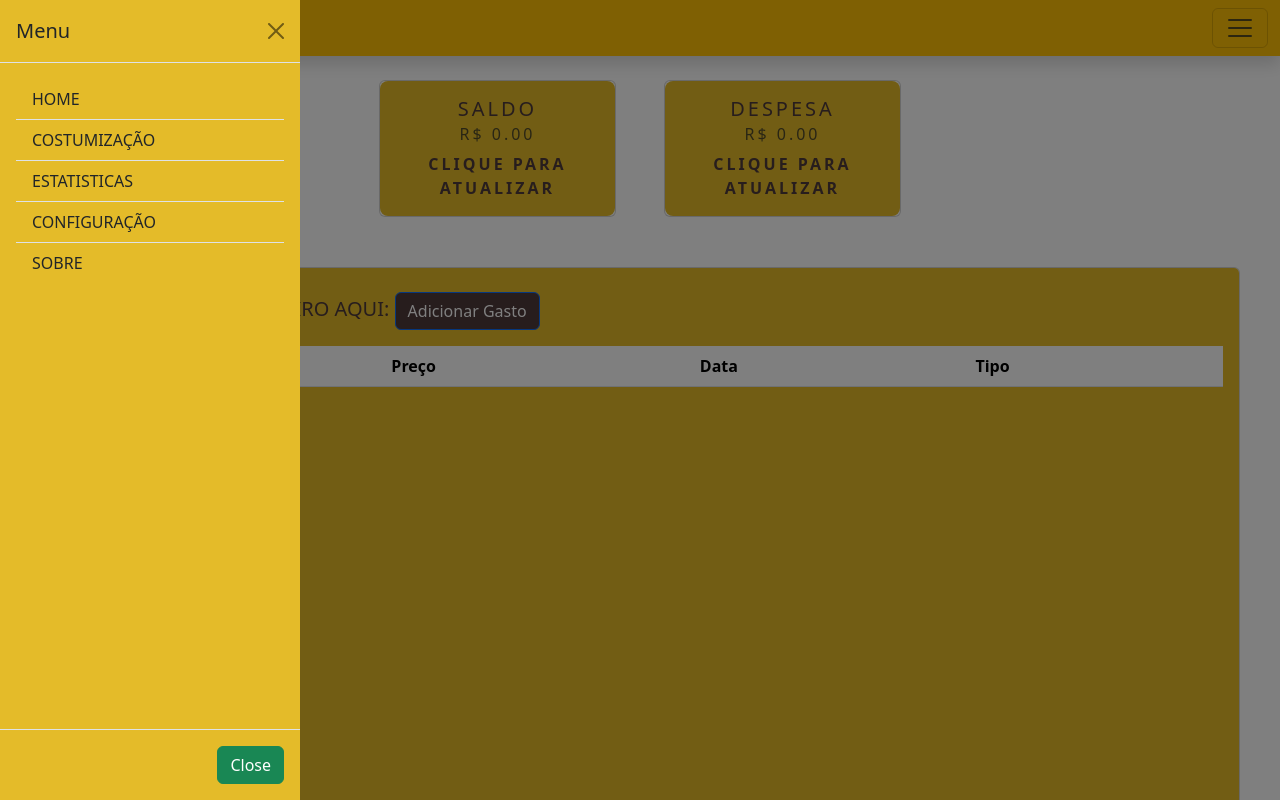
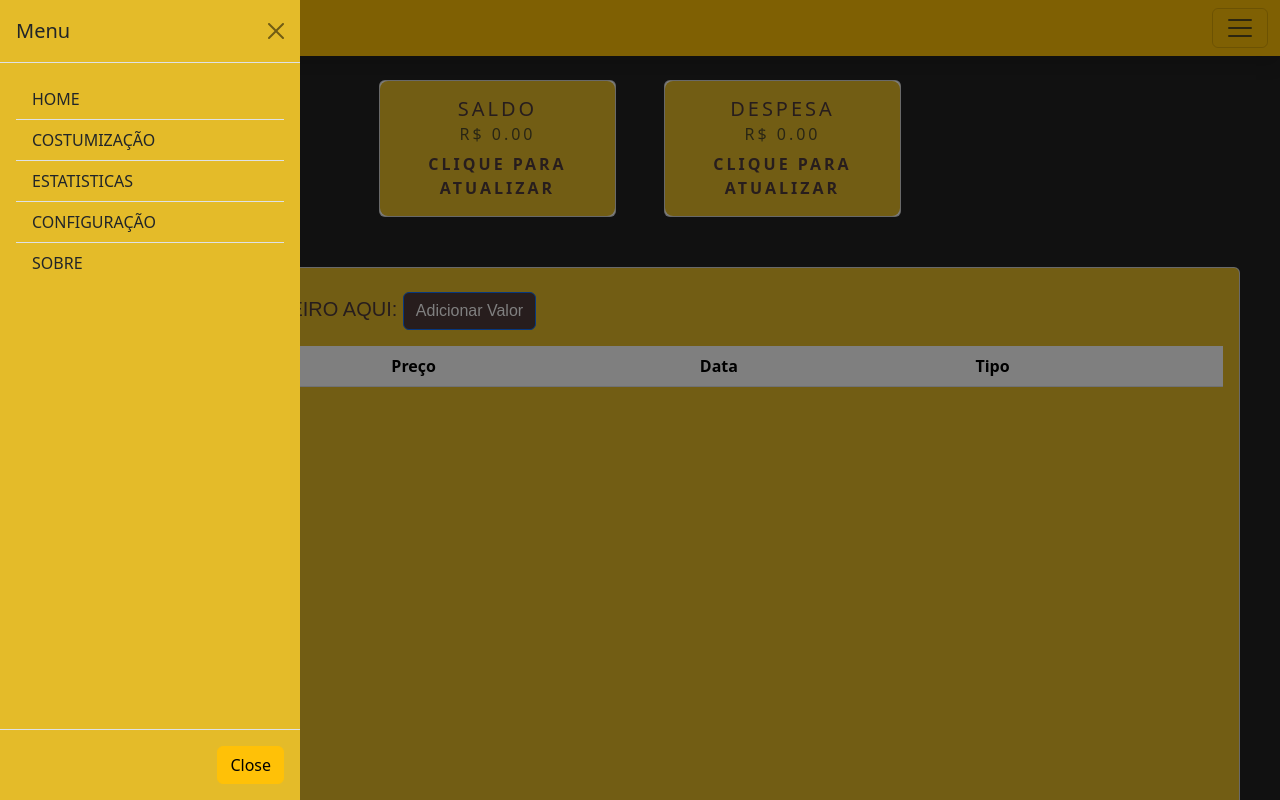
Before and after one commit to kelvis1/Organize-Money-vue, a Vue app: page /home in a window 1280 px wide. Both pictures are taken after a click on the button 1240 px from the left and 28 px from the top of the page. Shown: the top 800 px of the page. Built offline with nearby package versions, Linux system fonts and the light colour scheme.

Commit message:
fiz o component boxcenter iteragir com os cards agora quando a pessoa digitar um gasto/saldo o valor é adicionado em ambos, sendo o boxcenter com mais informações.

```diff
--- a/index.html
+++ b/index.html
@@ -17,7 +17,7 @@
   <style>
 
   body{
-    background: #fff;
+    background: #222;
   }
 
   </style>
--- a/src/components/Boxcenter.vue
+++ b/src/components/Boxcenter.vue
@@ -2,7 +2,9 @@
   <div class="card">
     <div class="card-img"></div>
     <div class="card-img-overlay">
-      <h5 class="card-title mx-auto p-2" style="width: ; fw-bold">ADMINISTRE SEU DINHEIRO AQUI: <button class="btn btn-primary" @click="openModal">Adicionar Gasto</button></h5>
+      <h5 class="card-title mx-auto p-2" style="fw-bold">ADMINISTRE SEU DINHEIRO AQUI:
+        <button class="btn btn-primary" @click="openModal">Adicionar Valor</button>
+      </h5>
 
       <table class="table">
         <thead>
@@ -23,20 +25,18 @@
         </tbody>
       </table>
 
-
-
       <!-- Modal -->
       <div class="modal fade" id="gastoModal" tabindex="-1" aria-labelledby="gastoModalLabel" aria-hidden="true">
-        <div class="modal-dialog modal-lg 800px">
+        <div class="modal-dialog modal-lg">
           <div class="modal-content">
-            <div class="modal-header ">
-              <h5 class="modal-title" id="gastoModalLabel">Adicionar Novo Gasto</h5>
+            <div class="modal-header">
+              <h5 class="modal-title" id="gastoModalLabel">Organize Money</h5>
               <button type="button" class="btn-close" data-bs-dismiss="modal" aria-label="Close"></button>
             </div>
             <div class="modal-body">
               <div class="input-group mb-3">
                 <input v-model="novoGasto.nome" type="text" class="form-control" placeholder="Nome do gasto">
-                <input v-model="novoGasto.preco" type="text" class="form-control" placeholder="Preço">
+                <input v-model.number="novoGasto.preco" type="number" step="0.01" class="form-control" placeholder="Preço">
                 <input v-model="novoGasto.data" type="date" class="form-control" placeholder="Data">
                 <InputSelectBase :opcoes="opcoesEscolaridade" v-model:selecionado="novoGasto.tipo" :obrigatorio="true" />
               </div>
@@ -65,16 +65,14 @@ export default {
         { id: 1, valor: 'Saldo' },
         { id: 2, valor: 'Gasto' },
       ],
-      escolaridade: null,
       gastos: [],
       novoGasto: {
         nome: '',
-        preco: 'R$',
+        preco: 0.00,
         data: '',
         tipo: '',
         css: ''
       }
-
     };
   },
   methods: {
@@ -84,24 +82,22 @@ export default {
     },
     adicionarGasto() {
       if (this.novoGasto.nome && this.novoGasto.preco && this.novoGasto.data) {
-        if(this.novoGasto.tipo === 'Saldo'){
-          this.novoGasto.css = 'text-success fw-bold'
-
-        } else{
-          this.novoGasto.css = 'text-danger fw-bold'
+        if (this.novoGasto.tipo === 'Saldo') {
+          this.novoGasto.css = 'text-success fw-bold';
+          this.$emit('atualizar-saldo', this.novoGasto.preco);
+        } else {
+          this.novoGasto.css = 'text-danger fw-bold';
+          this.$emit('atualizar-gasto', this.novoGasto.preco);
         }
 
         this.gastos.push({ ...this.novoGasto });
 
-        console.log(this.gastos)
-        this.novoGasto.nome = '';
-        this.novoGasto.preco = '';
-        this.novoGasto.data = '';
+        // Resetar novoGasto após adicionar
+        this.novoGasto = { nome: '', preco: 0.00, data: '', tipo: '', css: '' };
         var modal = bootstrap.Modal.getInstance(document.getElementById('gastoModal'));
         modal.hide();
       } else {
         alert('Por favor, preencha todos os campos.');
-
       }
     }
   }
@@ -109,37 +105,34 @@ export default {
 </script>
 
 <style scoped>
-
 @import url("https://fonts.googleapis.com/css?family=Varela+Round");
 
-    .card{
+.card {
   width: 150vh;
   display: block;
   margin: 50px auto 20px auto;
 }
-     .card-title{
+.card-title {
   color: #4e3a3b;
-      font-family: 'Varela' sans-serif;
+  font-family: 'Varela', sans-serif;
 }
-    .card-img{
+.card-img {
   background: #e4bb29;
   height: 100vh;
 }
-    .modal-footer{
+.modal-footer {
   background: #ba4c57;
 }
-    .modal-body{
+.modal-body {
   background: #ba4c57;
 }
-    .modalfade{
+.modalfade {
   background: #ba4c57;
 }
-    .modal-header{
+.modal-header {
   background: #ba4c57;
 }
-    .btn{
+.btn {
   background: #4e3a3b;
 }
-
-
 </style>
--- a/src/views/Home.vue
+++ b/src/views/Home.vue
@@ -26,7 +26,7 @@
             </ul>
           </div>
           <div class="modal-footer">
-            <button type="button" class="btn btn-success" data-bs-dismiss="modal">Close</button>
+            <button type="button" class="btn btn-warning" data-bs-dismiss="modal">Close</button>
           </div>
         </div>
       </div>
@@ -36,18 +36,16 @@
       <div class="row justify-content-center">
         <Cards :titulo="'Saldo'" :valor="saldo" @atualizar-valor="atualizarSaldo" />
         <Cards :titulo="'Despesa'" :valor="gastos" @atualizar-valor="atualizarGastos" />
-
       </div>
-
-
     </div>
-    <Boxcenter :titulo="'Boxcenter'" />
+    <Boxcenter @atualizar-saldo="atualizarSaldo" @atualizar-gasto="atualizarGastos" />
   </div>
 </template>
 
 <script>
 import Cards from '../components/Cards.vue';
 import Boxcenter from '@/components/Boxcenter.vue';
+
 export default {
   name: "home",
   components: {
```
Lines whose indentation alone changed are shown as unchanged.
